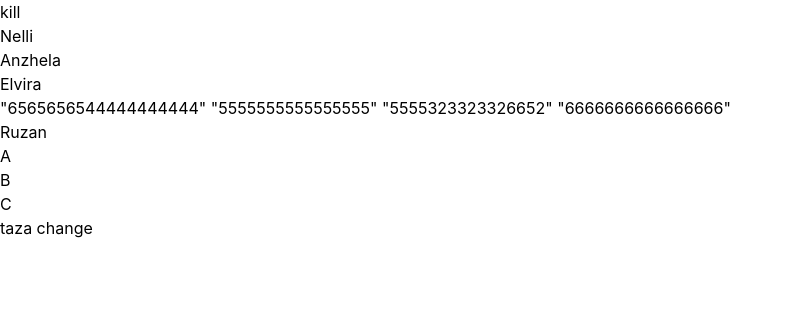
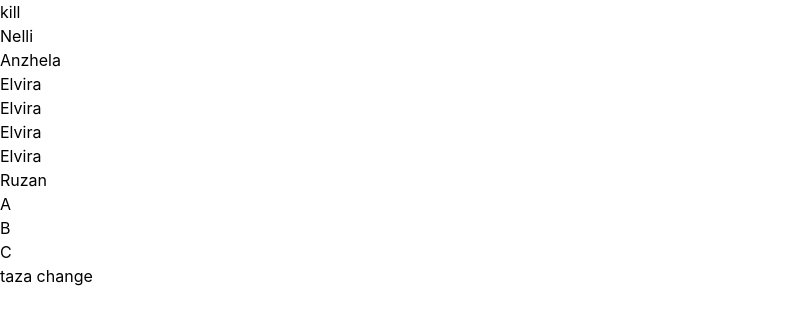
Before and after one commit to vardannm/automation, a React (Vite) app: page / in a window 1280 px wide. Shown: the top 324 px of the page, without its empty margins (0-793 px from the left). Built offline with nearby package versions, Linux system fonts and the light colour scheme.

Commit message:
merge with main0

```diff
--- a/src/App.jsx
+++ b/src/App.jsx
@@ -16,10 +16,10 @@ function App() {
 <p>Nelli</p>
 <p>Anzhela</p>
       <p>Elvira</p>
-        "6565656544444444444"
-        "5555555555555555"
-        "5555323323326652"
-        "6666666666666666"
+        <p>Elvira</p>
+        <p>Elvira</p>
+        <p>Elvira</p>
+
 
         <p>Ruzan</p>
         <ul>
```
